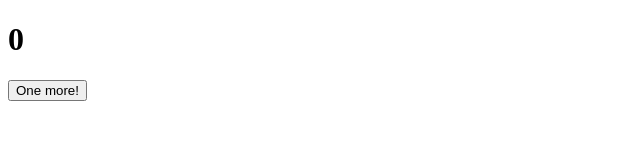
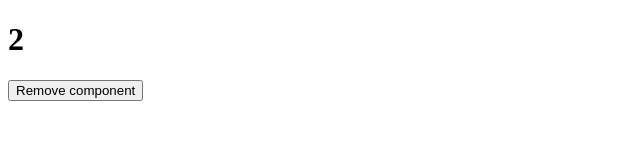
Before and after one commit to RobertoFanara/Esercizi-React, a React (Create React App) app in the folder Esercizi da Mandare/esercizio/: page / in a window 1280 px wide. Shown: the top 160 px of the page, without its empty margins (0-640 px from the left). Built offline with nearby package versions, Linux system fonts and the light colour scheme.

Commit message:
esercizio 35 completato

```diff
--- a/Esercizi da Mandare/esercizio/src/App.js
+++ b/Esercizi da Mandare/esercizio/src/App.js
@@ -1,18 +1,19 @@
-import Clickcounter from "./Clickcounter";
+import Clickcounter from "./Clickcounter"
 import { useState } from "react"
 
-const App = () => {
-    const [counter, setCounter] = useState(0);
-    const increase = () => {
-      setCounter(count => count + 1);
-    };
+const App= () => {
+    const [showCounter, setShowCounter] = useState(true)
 
-    const onCounterChange = () => {console.log(`Il counter ora è  ${counter}` )}
+    function handleToggleCounter(){
+        setShowCounter(val => !val)
+
+    }
 
     return(
-        <>
-        <Clickcounter increase={increase} counter={counter} change={onCounterChange({counter})}/>
-        </>
+        <div>
+        {showCounter ?(<p> <Clickcounter /></p>): false}
+        <button onClick={handleToggleCounter}>Remove component</button>
+        </div>
     )
 }
 
--- a/Esercizi da Mandare/esercizio/src/Clickcounter.js
+++ b/Esercizi da Mandare/esercizio/src/Clickcounter.js
@@ -1,16 +1,22 @@
 import React from 'react'
+import { useState } from "react"
 import { useEffect } from "react"
 
-const Clickcounter= (props) => {
+const Clickcounter = () => {
+    const [counter, setCounter] = useState(0);
 
-  useEffect(() => props.change, [props.counter,props.change])
+    useEffect(() => {
+      let prova = setInterval(() => {setCounter((count) => count + 1)},3000)
+
+      return () => {
+        clearInterval(prova)
+        console.log("ciao")
+      }
+    }, [counter])
 
     return (
         <div>
-          <h1>{props.counter}</h1>
-          <div>
-            <button onClick={props.increase}>One more!</button>
-          </div>
+          <h1>{counter}</h1>
         </div>
       );
 }
```
